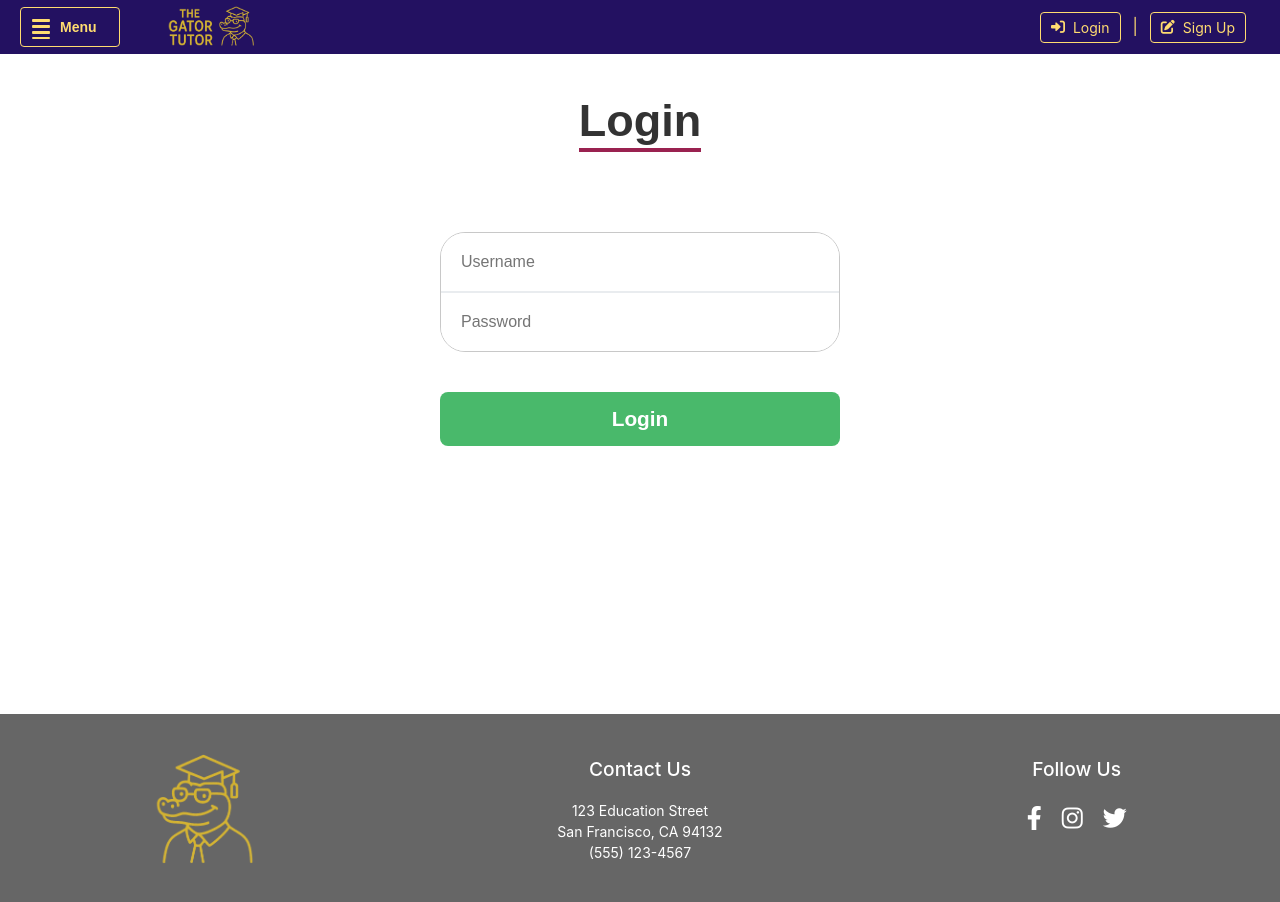
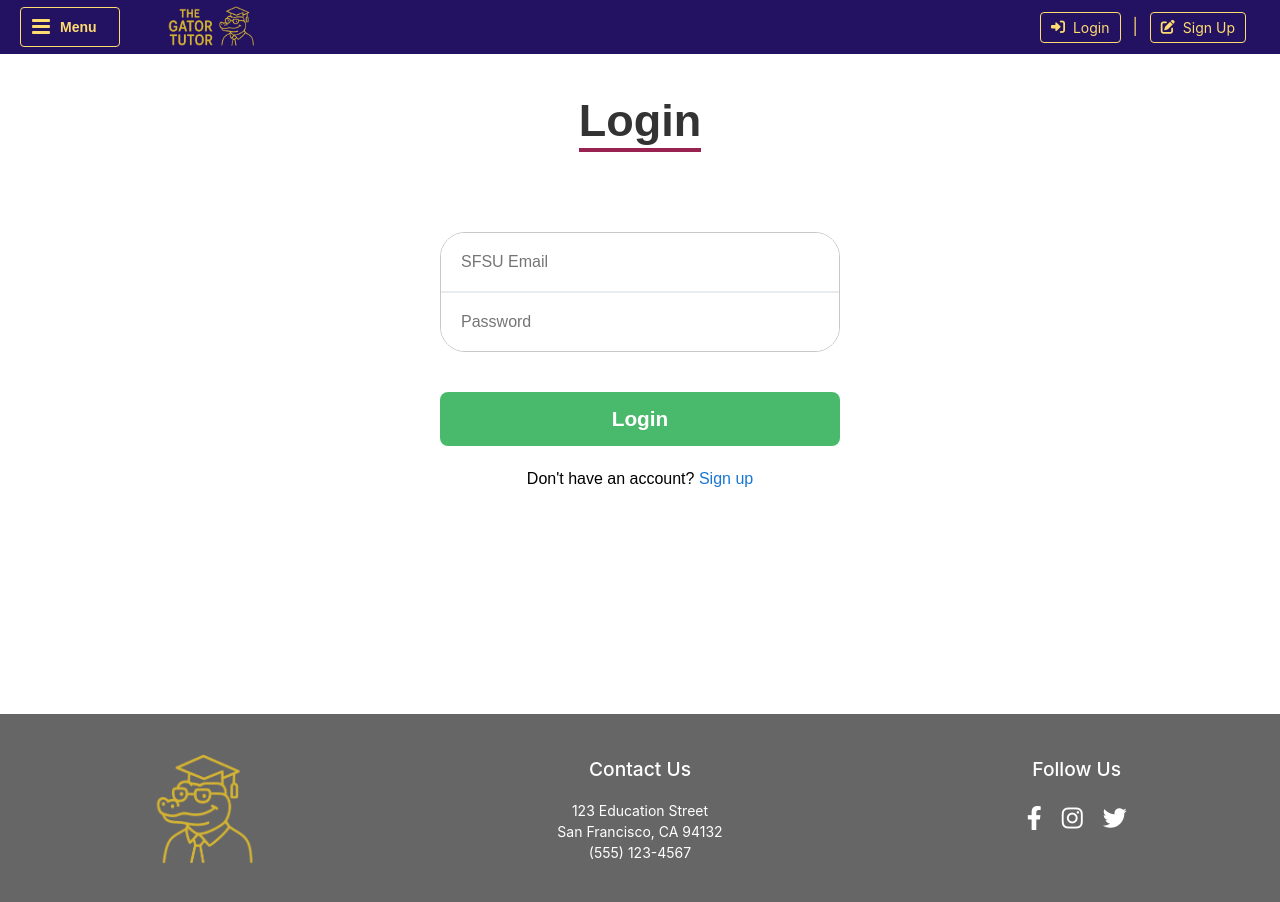
Before and after one commit to Addykohli/Gator-Tutor-Website, a React (Create React App) app in the folder application/client/: page /login in a window 1280 px wide. Built offline with nearby package versions, Linux system fonts and the light colour scheme.

Commit message:
login integration frontend

```diff
--- a/application/client/src/Context/Context.js
+++ b/application/client/src/Context/Context.js
@@ -88,7 +88,7 @@ export const ContextProvider = ({ children }) => {
     try {
       // Store user data in localStorage
       localStorage.setItem('user', JSON.stringify(userData));
-
+      console.log(userData);
       dispatch({
         type: 'LOGIN',
         payload: {
@@ -96,6 +96,7 @@ export const ContextProvider = ({ children }) => {
           firstName: userData.firstName,
           lastName: userData.lastName,
           isTutor: userData.isTutor || true //false
+
         }
       });
 
--- a/application/client/src/compnents/Header.js
+++ b/application/client/src/compnents/Header.js
@@ -11,9 +11,10 @@ const Header = () => {
 
   const menuItems = [
     { icon: 'fas fa-home', label: 'Dashboard', path: '/' },
+    { icon: 'fas fa-search', label: 'Find', path: '/search' },
     { icon: 'fas fa-envelope', label: 'Message', path: '/messages' },
     { icon: 'fas fa-book', label: 'Request Course Coverage', path: '/request-coverage' },
-    { icon: 'fas fa-sign-out-alt', label: 'Logout', path: '/logout' }
+    { icon: 'fas fa-user-check', label: 'Sessions', path: '/sessions' }
   ];
 
   const isExpanded = isMenuOpen || isLocked;
@@ -108,7 +109,7 @@ const Header = () => {
 
   // Calculate dynamic height based on number of menu items
   const menuItemHeight = 54; // height per menu item in pixels
-  const menuPadding = 48; // top and bottom padding
+  const menuPadding = 55; // top and bottom padding
   const dynamicHeight = (menuItems.length * menuItemHeight) + menuPadding;
 
   const borderContainerStyle = {
@@ -118,7 +119,7 @@ const Header = () => {
     width: isExpanded ? `${expandedWidth}px` : `${buttonWidth}px`,
     height: isExpanded ? `${dynamicHeight}px` : '40px',
     border: '1px solid rgb(255, 220, 112)',
-    borderRadius: isExpanded ? '0px 8px 8px 8px' : '4px',
+    borderRadius: isExpanded ? '0px 0px 8px 8px' : '4px',
     backgroundColor: isExpanded ? 'rgb(35, 17, 97)' : 'transparent',
     transition: 'all 0.5s cubic-bezier(0.4, 0, 0.2, 1)',
     transformOrigin: 'top left',
@@ -209,6 +210,7 @@ const Header = () => {
       boxSizing: 'border-box',
       pointerEvents: isExpanded ? 'auto' : 'none',
       zIndex: 1001,
+      opacity: isExpanded ? 1 : (index < 3 ? 1 : 0),
     };
   };
 
--- a/application/client/src/compnents/LoginPage.js
+++ b/application/client/src/compnents/LoginPage.js
@@ -1,10 +1,16 @@
 import React, { useState } from 'react';
+import { useNavigate } from 'react-router-dom';
+import { useAuth } from '../Context/Context';
 import Footer from './Footer';
 import Header from './Header';
 
 const LoginPage = () => {
-  const [username, setUsername] = useState('');
+    const [email, setEmail] = useState('');
   const [password, setPassword] = useState('');
+  const [error, setError] = useState('');
+  const [isLoading, setIsLoading] = useState(false);
+  const { login } = useAuth();
+  const navigate = useNavigate();
 
   const styles = {
     container: {
@@ -68,10 +74,75 @@ const LoginPage = () => {
     },
   };
 
-  const handleSubmit = (e) => {
+  const handleSubmit = async (e) => {
     e.preventDefault();
-    // Login logic will be implemented here
-    console.log('Login attempt with:', { username, password });
+    setError('');
+
+    // Basic validation
+    if (!email.endsWith('@sfsu.edu')) {
+      setError('Please use your SFSU email address');
+      return;
+    }
+
+    if (password.length < 6) {
+      setError('Password must be at least 6 characters');
+      return;
+    }
+
+    setIsLoading(true);
+
+    try {
+      const response = await fetch('http://localhost:5000/api/login', {
+        method: 'POST',
+        headers: {
+          'Content-Type': 'application/json',
+        },
+        body: JSON.stringify({
+          email: email,
+          password: password
+        }),
+      });
+
+      const data = await response.json();
+
+      if (!response.ok) {
+        throw new Error(data.message || 'Login failed');
+      }
+
+      // Get user details after successful login
+      const userResponse = await fetch(`http://localhost:5000/api/users/${data.user_id}`);
+      const userData = await userResponse.json();
+
+      if (!userResponse.ok) {
+        throw new Error('Failed to fetch user details');
+      }
+
+      // Login user in context
+      const loginSuccess = await login({
+        id: data.user_id,
+        firstName: userData.first_name || '',
+        lastName: userData.last_name || '',
+        email: email,
+        isTutor: userData.role === 'tutor' || userData.role === 'both'
+      });
+
+      if (loginSuccess) {
+        // Redirect based on user role
+        if (userData.role === 'admin') {
+          navigate('/admin');
+        } else if (userData.role === 'tutor' || userData.role === 'both') {
+          navigate('/tutor-dashboard');
+        } else {
+          navigate('/student-dashboard');
+        }
+      }
+
+    } catch (err) {
+      console.error('Login error:', err);
+      setError(err.message || 'An error occurred during login. Please try again.');
+    } finally {
+      setIsLoading(false);
+    }
   };
 
   return (
@@ -82,10 +153,10 @@ const LoginPage = () => {
       <form onSubmit={handleSubmit} style={{ width: '100%', maxWidth: '400px' }}>
         <div style={styles.inputContainer}>
           <input
-            type="text"
-            placeholder="Username"
-            value={username}
-            onChange={(e) => setUsername(e.target.value)}
+            type="email"
+            placeholder="SFSU Email"
+            value={email}
+            onChange={(e) => setEmail(e.target.value)}
             style={{ ...styles.inputField, ...styles.usernameField }}
             required
           />
@@ -96,17 +167,55 @@ const LoginPage = () => {
             value={password}
             onChange={(e) => setPassword(e.target.value)}
             style={{ ...styles.inputField, ...styles.passwordField }}
+            minLength="6"
             required
           />
         </div>
         <button
           type="submit"
-          style={styles.loginButton}
-          onMouseOver={(e) => e.currentTarget.style.backgroundColor = 'rgba(6, 141, 1, 0.7)'}
-          onMouseOut={(e) => e.currentTarget.style.backgroundColor = 'rgba(28, 168, 70, 0.8)'}
+          style={{
+            ...styles.loginButton,
+            backgroundColor: isLoading ? '#a5d6a7' : 'rgba(28, 168, 70, 0.8)',
+            cursor: isLoading ? 'not-allowed' : 'pointer'
+          }}
+          onMouseOver={(e) => !isLoading && (e.currentTarget.style.backgroundColor = 'rgba(6, 141, 1, 0.7)')}
+          onMouseOut={(e) => !isLoading && (e.currentTarget.style.backgroundColor = 'rgba(28, 168, 70, 0.8)')}
+          disabled={isLoading}
         >
-          Login
+          {isLoading ? 'Logging in...' : 'Login'}
         </button>
+
+        {error && (
+          <div style={{
+            color: '#d32f2f',
+            marginTop: '15px',
+            padding: '10px',
+            backgroundColor: '#ffebee',
+            borderRadius: '4px',
+            width: '100%',
+            textAlign: 'center'
+          }}>
+            {error}
+          </div>
+        )}
+
+        <div style={{ marginTop: '20px', textAlign: 'center' }}>
+          <p>Don't have an account?{' '}
+            <a
+              href="/register"
+              style={{
+                color: '#1976d2',
+                textDecoration: 'none',
+                fontWeight: '500',
+                cursor: 'pointer'
+              }}
+              onMouseOver={(e) => e.currentTarget.style.textDecoration = 'underline'}
+              onMouseOut={(e) => e.currentTarget.style.textDecoration = 'none'}
+            >
+              Sign up
+            </a>
+          </p>
+        </div>
         </form>
       </div>
       <Footer />
```
Also changed, not shown: 1 other file (tests, documents, lock files or other folders).
